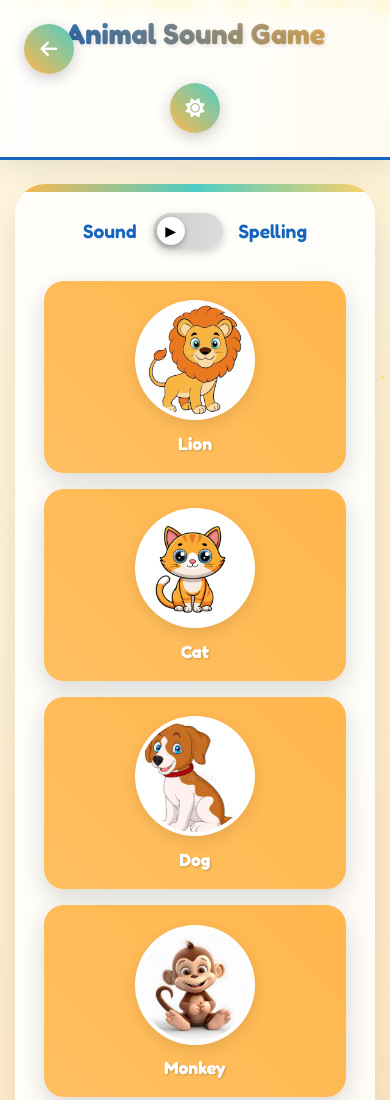
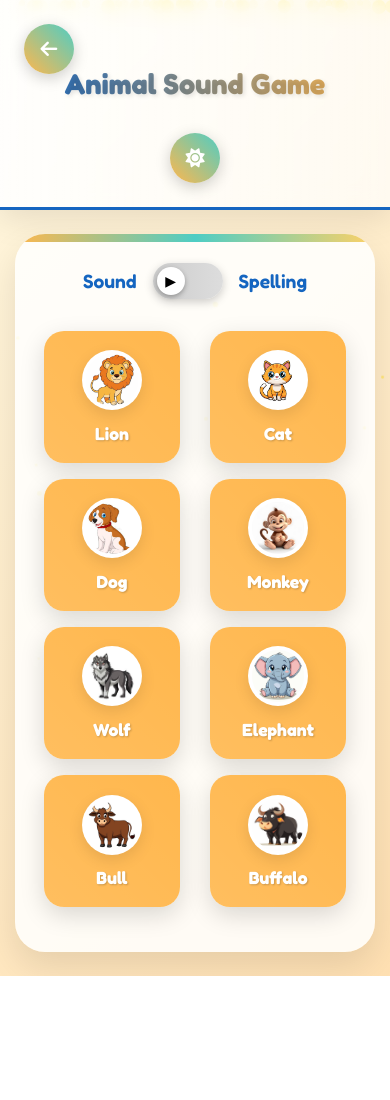
Before and after one commit to EJS-group/Kidmaster, a website: page www/animals.html in a window 390 px wide. Shown: the top 1100 px of the page. After the commit the page ends 976 px from the top, so only its background shows below. Drawn offline with Linux system fonts and the light colour scheme.

```diff
--- a/www/animals.html
+++ b/www/animals.html
@@ -306,7 +306,6 @@
     .modal-content {
       background: linear-gradient(145deg, var(--section-light), #ffffff);
       border-radius: 25px;
-      border: 3px solid darkorange;
       box-shadow: 0 15px 35px rgba(0, 0, 0, 0.2);
       text-align: center;
       animation: popIn 0.5s ease;
@@ -524,8 +523,8 @@
 
       .animal-button img,
       .spelling-button img {
-        width: 120px;
-        height: 120px;
+        width: 60px;
+        height: 60px;
       }
 
       .animal-button,
@@ -534,8 +533,8 @@
       }
 
       .modal-content img {
-        width: 240px;
-        height: 160px;
+        width: 100px;
+        height: 100px;
       }
 
       .modal-letters {
@@ -543,10 +542,15 @@
       }
 
       .col-6 {
-        flex: 0 0 100%;
+        flex: 0 0 50%;
         max-width: 100%;
       }
     }
+     h1 {
+      position: relative;
+      padding-top: 50px;
+    }
+
   </style>
 </head>
 <body>
```
